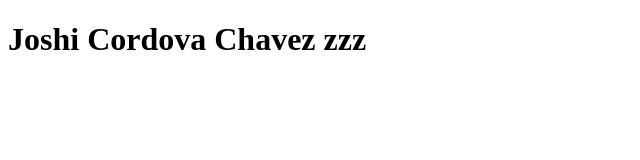
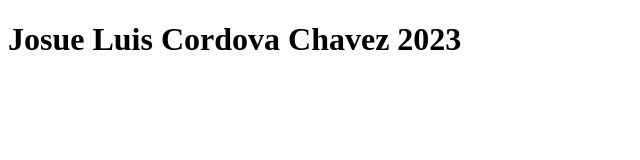
Before and after one commit to JosueCCCh/Repositorio-de-prueba, a plain HTML site: page index.html in a window 1280 px wide. Shown: the whole page, without its empty margins (0-640 px from the left). Drawn offline with Linux system fonts and the light colour scheme.

Commit message:
Nombre en h1

```diff
--- a/index.html
+++ b/index.html
@@ -6,6 +6,6 @@
     <title>Document</title>
 </head>
 <body>
-    <h1>Joshi Cordova Chavez zzz</h1>
+    <h1>Josue Luis Cordova Chavez 2023</h1>
 </body>
 </html>
```
